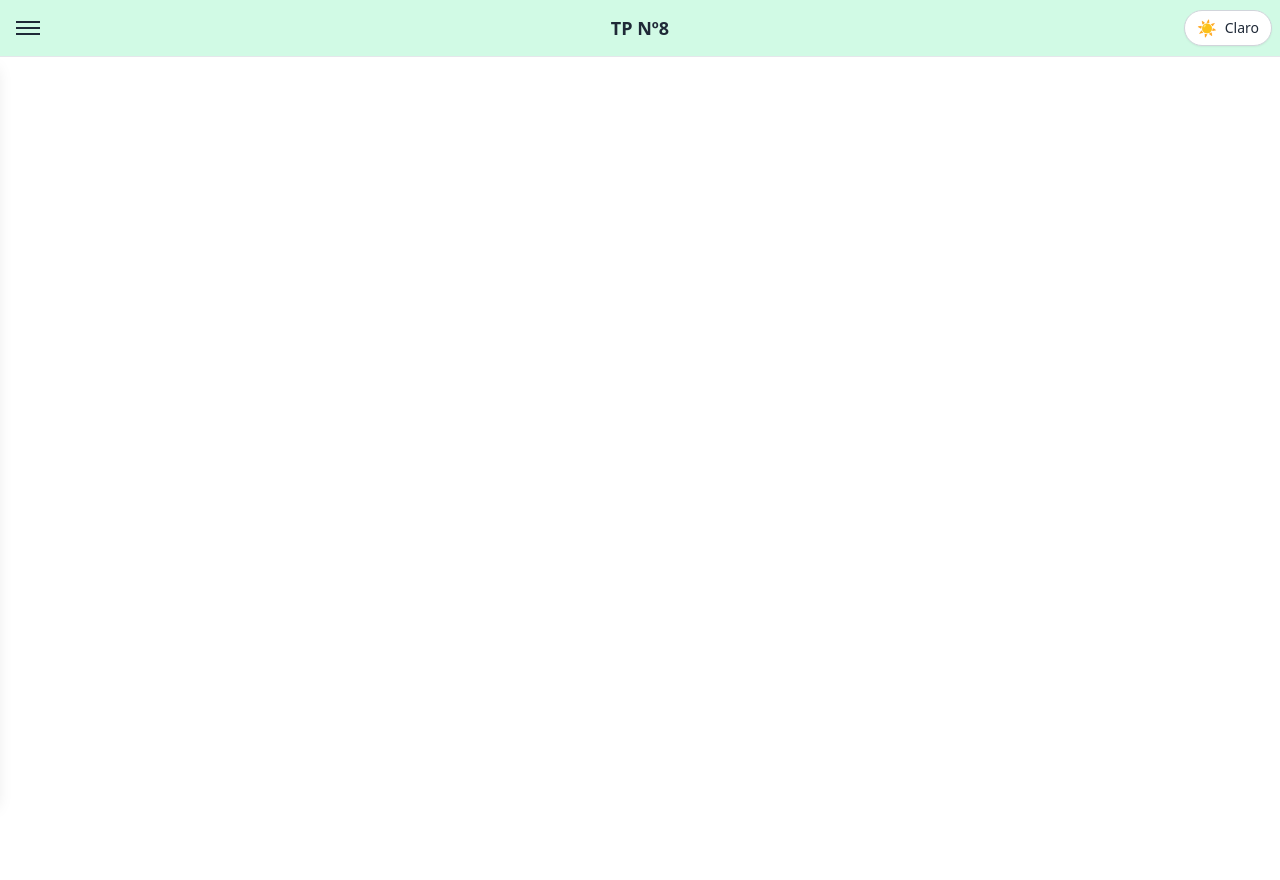
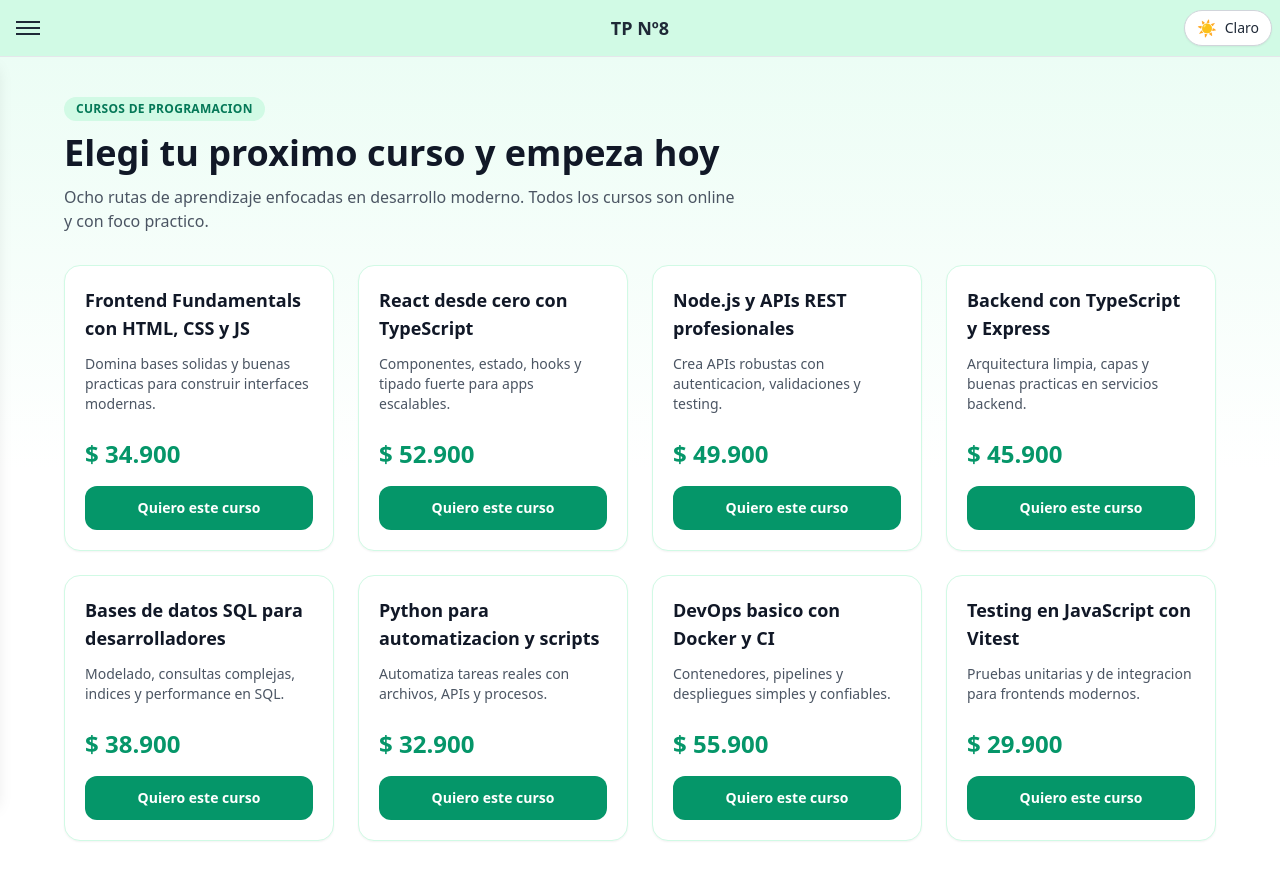
Before and after one commit to Team-Toro/magni_tps, a React (Vite) app: page /cursos in a window 1280 px wide. Before the commit the page ends 800 px from the top, so only its background shows below. Built offline with nearby package versions, Linux system fonts and the light colour scheme.

Commit message:
few front end changes

```diff
--- a/src/App.tsx
+++ b/src/App.tsx
@@ -6,6 +6,7 @@ import FormularioPage from './pages/FormularioPage';
 import EditarPage from './pages/EditarPage';
 import LoginPage from './pages/LoginPage';
 import PublicaPage from './pages/PublicaPage';
+import CursosPage from './pages/CursosPage';
 import PrivateRoute from './routes/PrivateRoute';
 import { useKeyboardShortcut } from './hooks/useKeyboardShortcut';
 import { useTheme } from './hooks/useTheme';
@@ -39,6 +40,7 @@ function App() {
         <Route path="/" element={<LoginPage />} />
         <Route path="/login" element={<LoginPage />} />
         <Route path="/publica" element={<PublicaPage />} />
+        <Route path="/cursos" element={<CursosPage />} />
         <Route
           path="/lista"
           element={
--- a/src/components/HamburgerMenu.tsx
+++ b/src/components/HamburgerMenu.tsx
@@ -92,6 +92,13 @@ export default function HamburgerMenu({
             Publica
           </Link>
           <Link
+            to="/cursos"
+            onClick={onClose}
+            className="block rounded px-3 py-2 text-gray-800 hover:bg-gray-100 dark:text-slate-100 dark:hover:bg-slate-800"
+          >
+            Cursos
+          </Link>
+          <Link
             to="/lista"
             onClick={onClose}
             className="block rounded px-3 py-2 text-gray-800 hover:bg-gray-100 dark:text-slate-100 dark:hover:bg-slate-800"
--- /dev/null
+++ b/src/pages/CursosPage.tsx
@@ -0,0 +1,113 @@
+const cursos = [
+  {
+    id: 'frontend-fundamentals',
+    titulo: 'Frontend Fundamentals con HTML, CSS y JS',
+    descripcion: 'Domina bases solidas y buenas practicas para construir interfaces modernas.',
+    precio: 34900,
+    checkoutUrl: 'https://www.mercadopago.com.ar/checkout/v1/redirect?pref_id=frontend-fundamentals',
+  },
+  {
+    id: 'react-desde-cero',
+    titulo: 'React desde cero con TypeScript',
+    descripcion: 'Componentes, estado, hooks y tipado fuerte para apps escalables.',
+    precio: 52900,
+    checkoutUrl: 'https://www.mercadopago.com.ar/checkout/v1/redirect?pref_id=react-desde-cero',
+  },
+  {
+    id: 'node-api-rest',
+    titulo: 'Node.js y APIs REST profesionales',
+    descripcion: 'Crea APIs robustas con autenticacion, validaciones y testing.',
+    precio: 49900,
+    checkoutUrl: 'https://www.mercadopago.com.ar/checkout/v1/redirect?pref_id=node-api-rest',
+  },
+  {
+    id: 'backend-typescript',
+    titulo: 'Backend con TypeScript y Express',
+    descripcion: 'Arquitectura limpia, capas y buenas practicas en servicios backend.',
+    precio: 45900,
+    checkoutUrl: 'https://www.mercadopago.com.ar/checkout/v1/redirect?pref_id=backend-typescript',
+  },
+  {
+    id: 'bases-datos-sql',
+    titulo: 'Bases de datos SQL para desarrolladores',
+    descripcion: 'Modelado, consultas complejas, indices y performance en SQL.',
+    precio: 38900,
+    checkoutUrl: 'https://www.mercadopago.com.ar/checkout/v1/redirect?pref_id=bases-datos-sql',
+  },
+  {
+    id: 'python-automation',
+    titulo: 'Python para automatizacion y scripts',
+    descripcion: 'Automatiza tareas reales con archivos, APIs y procesos.',
+    precio: 32900,
+    checkoutUrl: 'https://www.mercadopago.com.ar/checkout/v1/redirect?pref_id=python-automation',
+  },
+  {
+    id: 'devops-basico',
+    titulo: 'DevOps basico con Docker y CI',
+    descripcion: 'Contenedores, pipelines y despliegues simples y confiables.',
+    precio: 55900,
+    checkoutUrl: 'https://www.mercadopago.com.ar/checkout/v1/redirect?pref_id=devops-basico',
+  },
+  {
+    id: 'testing-js',
+    titulo: 'Testing en JavaScript con Vitest',
+    descripcion: 'Pruebas unitarias y de integracion para frontends modernos.',
+    precio: 29900,
+    checkoutUrl: 'https://www.mercadopago.com.ar/checkout/v1/redirect?pref_id=testing-js',
+  },
+];
+
+const formatArs = (value: number) =>
+  new Intl.NumberFormat('es-AR', {
+    style: 'currency',
+    currency: 'ARS',
+    maximumFractionDigits: 0,
+  }).format(value);
+
+export default function CursosPage() {
+  return (
+    <div className="min-h-screen bg-gradient-to-b from-emerald-50 via-white to-white px-6 py-10 dark:from-slate-950 dark:via-slate-950 dark:to-slate-900">
+      <div className="mx-auto flex w-full max-w-6xl flex-col gap-8">
+        <header className="flex flex-col gap-3">
+          <span className="w-fit rounded-full bg-emerald-100 px-3 py-1 text-xs font-semibold uppercase tracking-wide text-emerald-700 dark:bg-emerald-900/40 dark:text-emerald-200">
+            Cursos de programacion
+          </span>
+          <h1 className="text-3xl font-bold text-gray-900 dark:text-white sm:text-4xl">
+            Elegi tu proximo curso y empeza hoy
+          </h1>
+          <p className="max-w-2xl text-sm text-gray-600 dark:text-slate-300 sm:text-base">
+            Ocho rutas de aprendizaje enfocadas en desarrollo moderno. Todos los cursos son
+            online y con foco practico.
+          </p>
+        </header>
+
+        <section className="grid gap-6 sm:grid-cols-2 lg:grid-cols-4">
+          {cursos.map((curso) => (
+            <article
+              key={curso.id}
+              className="flex h-full flex-col rounded-2xl border border-emerald-100 bg-white p-5 shadow-sm transition hover:-translate-y-1 hover:shadow-lg dark:border-slate-800 dark:bg-slate-900"
+            >
+              <div className="flex flex-1 flex-col gap-3">
+                <h2 className="text-lg font-semibold text-gray-900 dark:text-white">
+                  {curso.titulo}
+                </h2>
+                <p className="text-sm text-gray-600 dark:text-slate-300">{curso.descripcion}</p>
+              </div>
+              <div className="mt-6 flex flex-col gap-4">
+                <div className="text-2xl font-bold text-emerald-600 dark:text-emerald-400">
+                  {formatArs(curso.precio)}
+                </div>
+                <a
+                  href={curso.checkoutUrl}
+                  className="inline-flex items-center justify-center rounded-xl bg-emerald-600 px-4 py-3 text-sm font-semibold text-white transition hover:bg-emerald-700"
+                >
+                  Quiero este curso
+                </a>
+              </div>
+            </article>
+          ))}
+        </section>
+      </div>
+    </div>
+  );
+}
```
Also changed, not shown: docker-compose.yml (added, +11 -0 lines), 1 other file (tests, documents, lock files or other folders).
